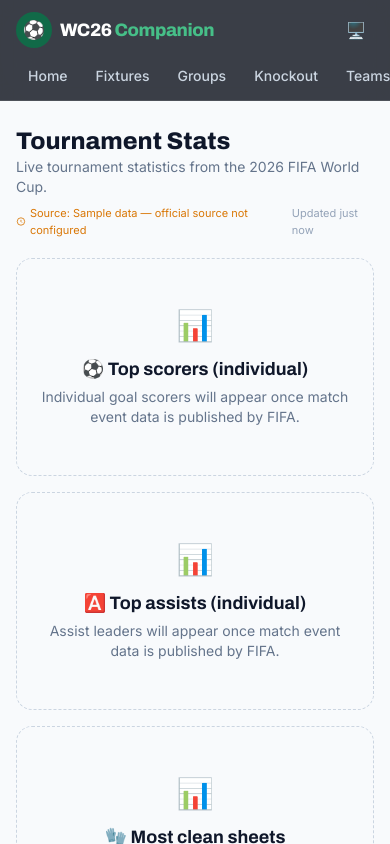
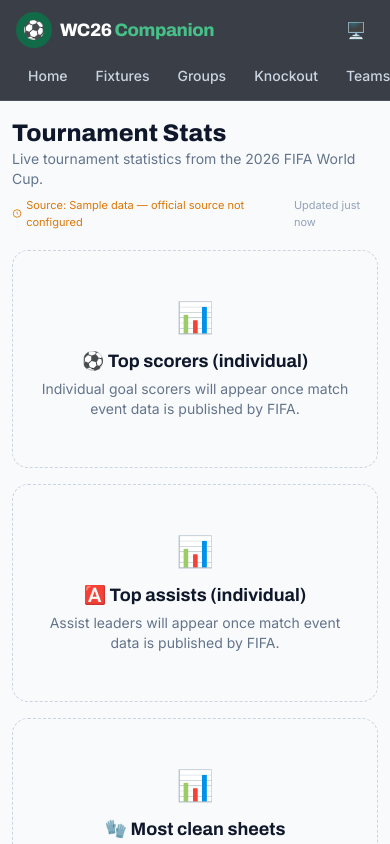
Before and after one commit to tahsinulmohsin/world-cup-2026-companion, a Next.js app: page /stats in a window 390 px wide. Shown: the top 844 px of the page. Built offline with nearby package versions, Linux system fonts and the light colour scheme.

Commit message:
fix: tighten mobile padding between sections and main container

```diff
--- a/app/layout.tsx
+++ b/app/layout.tsx
@@ -66,7 +66,7 @@
       </head>
       <body className={`${display.variable} ${body.variable} font-body`}>
         <Header />
-        <main className="mx-auto w-full max-w-6xl px-4 py-6">{children}</main>
+        <main className="mx-auto w-full max-w-6xl px-3 py-4 sm:px-4 sm:py-6">{children}</main>
         <Footer />
         <SWRegister />
         <PWAInstallPrompt />
--- a/app/page.tsx
+++ b/app/page.tsx
@@ -62,7 +62,7 @@
     .map((p) => ({ label: p.name, sub: p.nationality ?? undefined, value: p.goals ?? 0 }));
 
   return (
-    <div className="space-y-10">
+    <div className="space-y-6 sm:space-y-10">
       <section className="relative overflow-hidden rounded-3xl bg-pitch-900 text-white">
         {/* Daily venue-photo slideshow behind the gradient */}
         <HeroSlideshow images={heroImages} />
```
